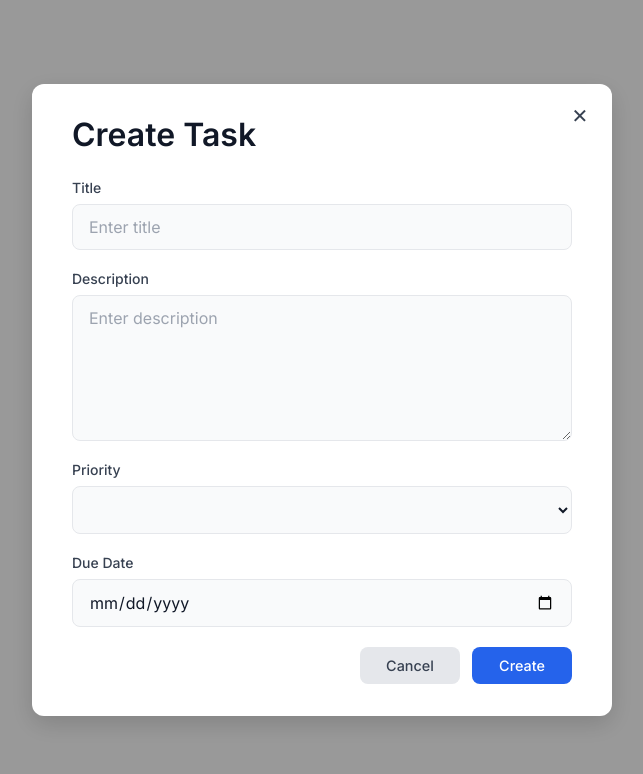
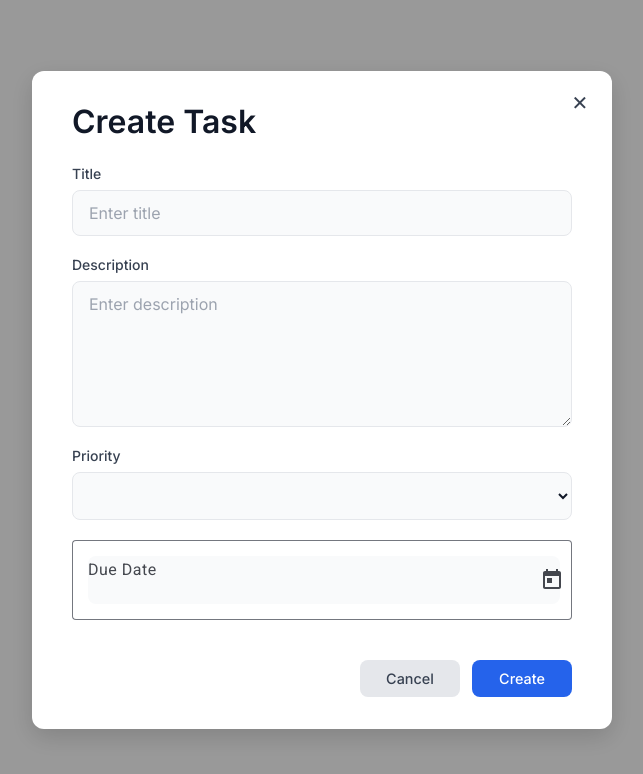
Before and after one commit to sosoaliou83/taskManager, an Angular app in the folder task-manager-ui/: page /task-form in a window 1280 px wide. Shown: the top 774 px of the page, without its empty margins (318-961 px from the left). Built offline with nearby package versions, Linux system fonts and the light colour scheme.

Commit message:
Mark public holiday as red and unclickable in calendar

```diff
--- a/task-manager-ui/angular.json
+++ b/task-manager-ui/angular.json
@@ -28,6 +28,7 @@
               "src/assets"
             ],
             "styles": [
+              "@angular/material/prebuilt-themes/azure-blue.css",
               "src/styles.scss"
             ]
           },
@@ -89,6 +90,7 @@
               }
             ],
             "styles": [
+              "@angular/material/prebuilt-themes/azure-blue.css",
               "src/styles.scss"
             ]
           }
--- a/task-manager-ui/package.json
+++ b/task-manager-ui/package.json
@@ -10,10 +10,12 @@
   },
   "private": true,
   "dependencies": {
+    "@angular/cdk": "^20.0.3",
     "@angular/common": "^20.0.0",
     "@angular/compiler": "^20.0.0",
     "@angular/core": "^20.0.0",
     "@angular/forms": "^20.0.0",
+    "@angular/material": "^20.0.3",
     "@angular/platform-browser": "^20.0.0",
     "@angular/router": "^20.0.0",
     "rxjs": "~7.8.0",
--- a/task-manager-ui/src/app/tasks/task-form/task-form.component.html
+++ b/task-manager-ui/src/app/tasks/task-form/task-form.component.html
@@ -20,8 +20,13 @@
                 </select>
             </div>
             <div class="form-group">
-                <label for="dueDate">Due Date</label>
-                <input id="dueDate" formControlName="dueDate" type="date" />
+                <mat-form-field appearance="outline" hideRequiredMarker>
+                    <mat-label>Due Date</mat-label>
+                    <input matInput formControlName="dueDate" [matDatepicker]="picker" [matDatepickerFilter]="dateFilter" />
+                    <mat-datepicker-toggle matSuffix [for]="picker"></mat-datepicker-toggle>
+                    <mat-datepicker #picker [dateClass]="dateClass">
+                    </mat-datepicker>
+                </mat-form-field>
             </div>
             <div class="actions">
                 <button type="button" class="btn btn-secondary" (click)="close()">Cancel</button>
--- a/task-manager-ui/src/app/tasks/task-form/task-form.component.scss
+++ b/task-manager-ui/src/app/tasks/task-form/task-form.component.scss
@@ -2,6 +2,19 @@
 
 /* Import Inter font */
 @import url('https://fonts.googleapis.com/css2?family=Inter:wght@400;500;600;700&display=swap');
+
+/* Highlight holiday cells in red and keep them disabled in gray */
+::ng-deep .mat-calendar-body-cell.holiday .mat-calendar-body-cell-content {
+    background-color: #ffe5e5 !important;
+    color: #b71c1c !important;
+}
+
+/* Make sure disabled look still applies */
+::ng-deep .mat-calendar-body-disabled .mat-calendar-body-cell-content {
+    opacity: 0.8;
+}
+
+
 
 .modal-overlay {
     position: fixed;
--- a/task-manager-ui/src/app/tasks/task-form/task-form.component.ts
+++ b/task-manager-ui/src/app/tasks/task-form/task-form.component.ts
@@ -15,12 +15,22 @@ import {
   ReactiveFormsModule
 } from '@angular/forms';
 import type { Task } from '../../shared/models/task.model';
+import { MatDatepickerModule, MatDatepickerInputEvent } from '@angular/material/datepicker';
+import { MatFormFieldModule } from '@angular/material/form-field';
+import { MatInputModule } from '@angular/material/input';
+import { MatNativeDateModule } from '@angular/material/core';
 
 @Component({
   selector: 'app-task-form',
   standalone: true,
-  imports: [CommonModule, ReactiveFormsModule],
-  templateUrl: './task-form.component.html',
+  imports: [
+    CommonModule,
+    ReactiveFormsModule,
+    MatFormFieldModule,
+    MatInputModule,
+    MatDatepickerModule,
+    MatNativeDateModule
+  ], templateUrl: './task-form.component.html',
   styleUrls: ['./task-form.component.scss']
 })
 export class TaskFormComponent implements OnChanges {
@@ -35,6 +45,26 @@ export class TaskFormComponent implements OnChanges {
   @Output() closed = new EventEmitter<void>();
 
   taskForm: FormGroup;
+
+  // TODO Call API to have SG public holiday
+  // Mocks
+  holidays = [
+    new Date(2025, 0, 1),  // Jan 1, 2025
+    new Date(2025, 6, 14), // Jul 14, 2025
+  ];
+
+  /** Disable selection of holidays */
+  dateFilter = (date: Date | null): boolean => {
+    if (!date) return false;
+    return !this.holidays.some(h => h.getTime() === date.setHours(0, 0, 0, 0));
+  }
+
+  /** Add custom class to holiday dates */
+  dateClass = (date: Date): string => {
+    const d = new Date(date);
+    d.setHours(0, 0, 0, 0);
+    return this.holidays.some(h => h.getTime() === d.getTime()) ? 'holiday' : '';
+  }
 
   constructor(private fb: FormBuilder) {
     this.taskForm = this.fb.group({
--- a/task-manager-ui/src/index.html
+++ b/task-manager-ui/src/index.html
@@ -6,8 +6,10 @@
   <base href="/">
   <meta name="viewport" content="width=device-width, initial-scale=1">
   <link rel="icon" type="image/x-icon" href="favicon.ico">
+  <link href="https://fonts.googleapis.com/css2?family=Roboto:wght@300;400;500&display=swap" rel="stylesheet">
+  <link href="https://fonts.googleapis.com/icon?family=Material+Icons" rel="stylesheet">
 </head>
-<body>
+<body class="mat-typography">
   <app-root></app-root>
 </body>
 </html>
--- a/task-manager-ui/src/styles.scss
+++ b/task-manager-ui/src/styles.scss
@@ -1 +1,4 @@
 /* You can add global styles to this file, and also import other style files */
+
+html, body { height: 100%; }
+body { margin: 0; font-family: Roboto, "Helvetica Neue", sans-serif; }
```
Also changed, not shown: 1 other file (tests, documents, lock files or other folders).
